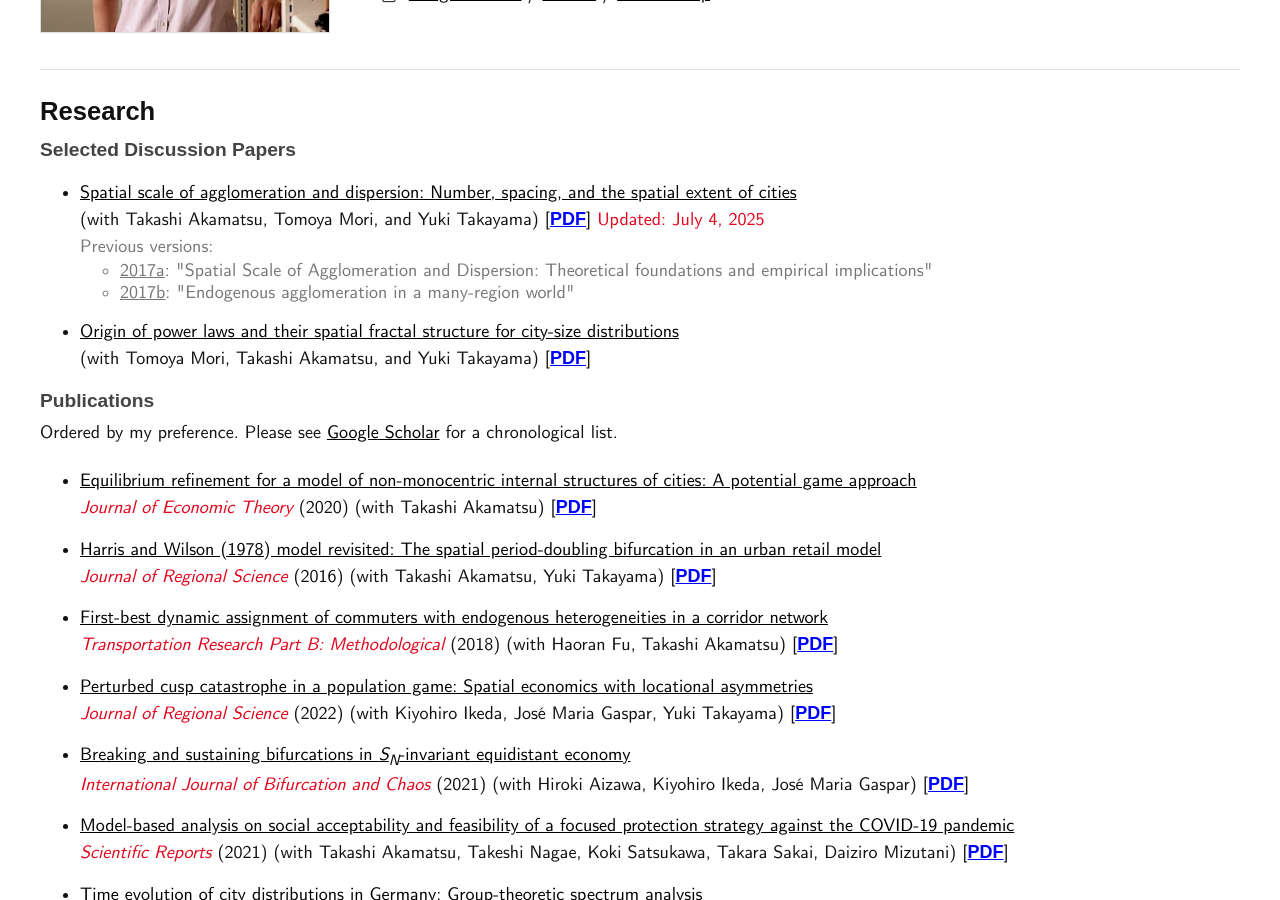
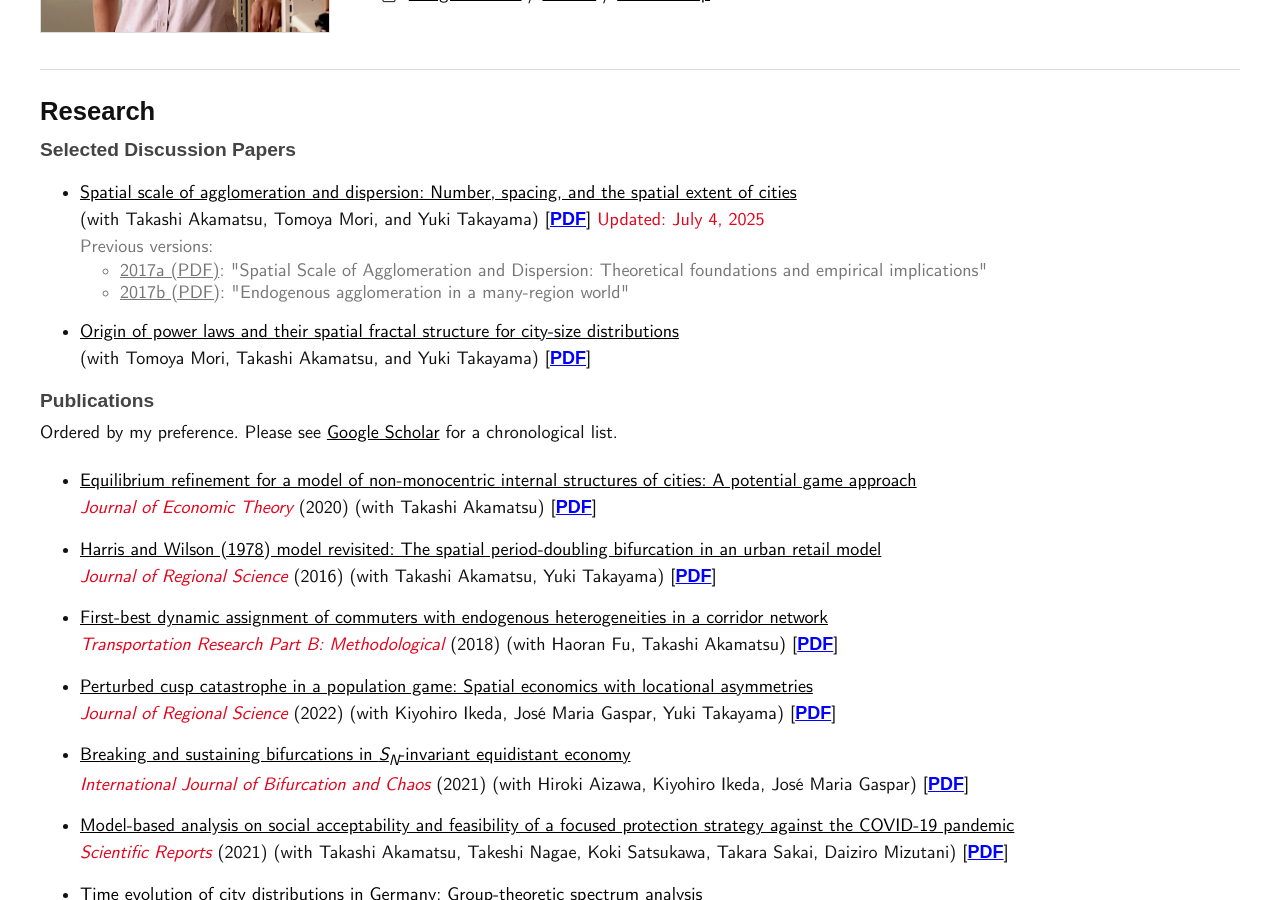
Before and after one commit to mino-osawa/mino-osawa.github.io, a Jekyll site: the page built from index.markdown, in a window 1280 px wide and 900 px high, scrolled down 404 px. Built offline with Jekyll 4.4.1, drawn with Linux system fonts in a browser that asks for light colours; some web fonts are replaced.

Commit message:
fix link

```diff
--- a/index.markdown
+++ b/index.markdown
@@ -15,8 +15,8 @@ title: M.Osawa's Website
     <li><a href="https://arxiv.org/abs/1912.05113">Spatial scale of agglomeration and dispersion: Number, spacing, and the spatial extent of cities</a><br>(with Takashi Akamatsu, Tomoya Mori, and Yuki Takayama) [<a href="https://arxiv.org/pdf/1912.05113">PDF</a>] <span class="red-like">Updated: July 4, 2025</span>
     <div class="note">Previous versions:
     <ul class="ref-prev">
-        <li><a href="https://www.rieti.go.jp/jp/publications/summary/17120005.html" alt="Spatial scale of agglomeration and dispersion: Theoretical foundations and empirical implications">2017a</a>: "Spatial Scale of Agglomeration and Dispersion: Theoretical foundations and empirical implications"</li>
-        <li><a href="https://mpra.ub.uni-muenchen.de/97496/" alt="Endogenous agglomeration in a many-region world">2017b</a>: "Endogenous agglomeration in a many-region world"</li>
+        <li><a href="https://www.rieti.go.jp/jp/publications/dp/17e125.pdf" alt="Spatial scale of agglomeration and dispersion: Theoretical foundations and empirical implications">2017a (PDF)</a>: "Spatial Scale of Agglomeration and Dispersion: Theoretical foundations and empirical implications"</li>
+        <li><a href="https://mpra.ub.uni-muenchen.de/97496/1/MPRA_paper_97496.pdf" alt="Endogenous agglomeration in a many-region world">2017b (PDF)</a>: "Endogenous agglomeration in a many-region world"</li>
     </ul>
     </div>
     </li>
```
